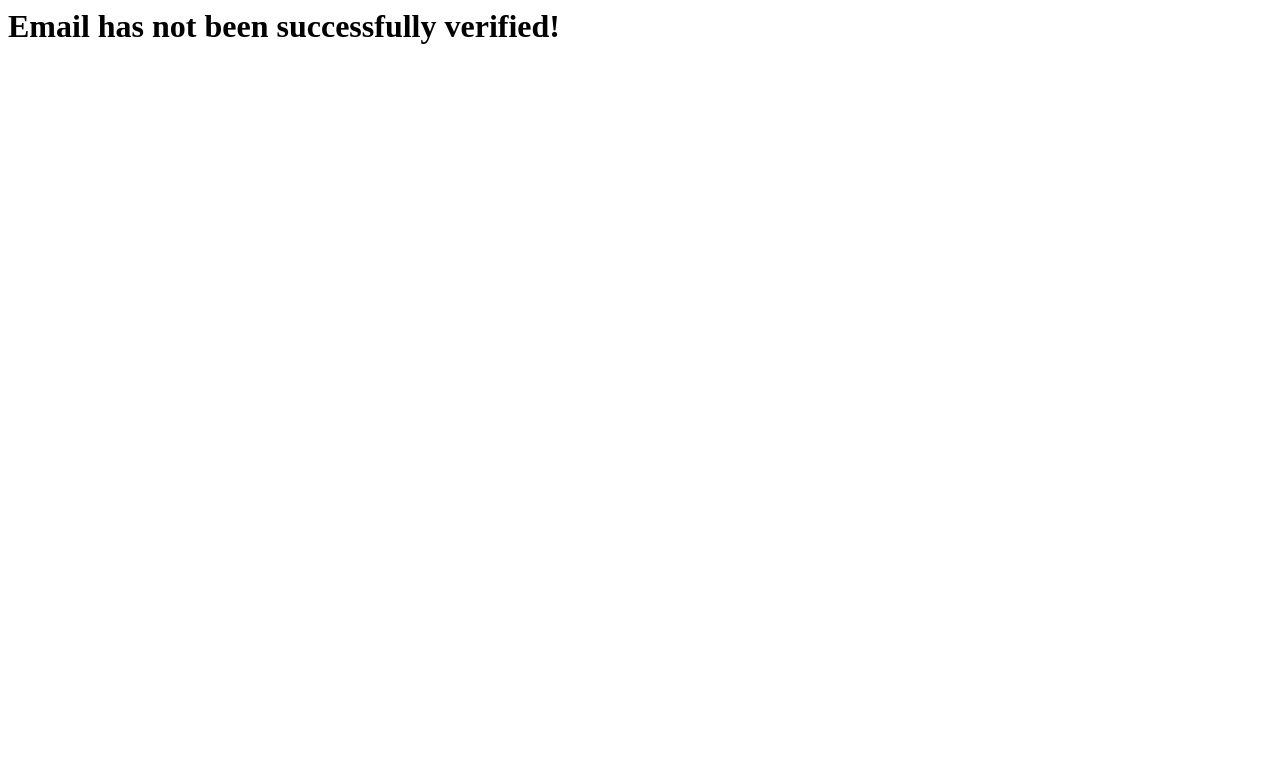
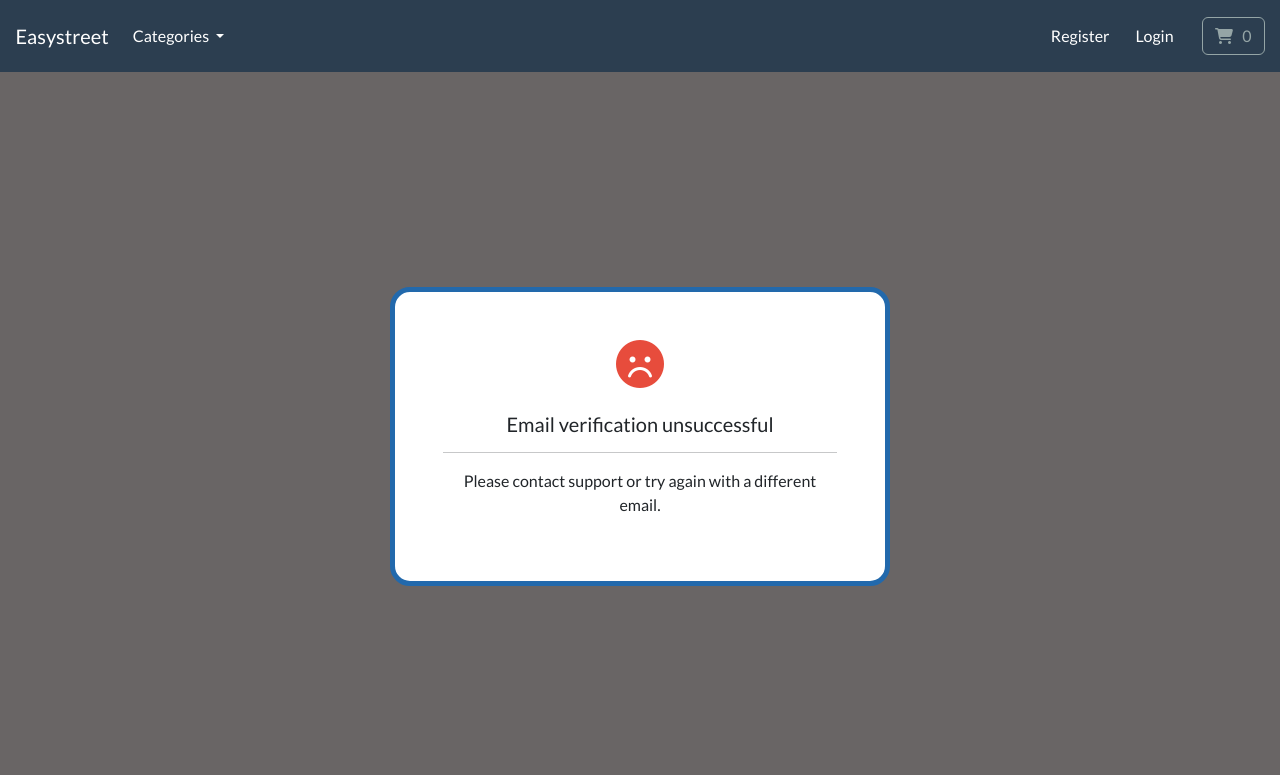
Before and after one commit to AlexanderMarriott/milestone4, a Django app: template milestone4/useraccount/templates/useraccount/registration/email-verification-failed.html in a window 1280 px wide. Shown: the top 775 px of the page. Run offline with Django 3.2, Linux system fonts and the light colour scheme; the template is opened without the code that fills it, so the values that code supplies are empty; some libraries are stand-ins or nearby versions.

Commit message:
feat: Enhance email verification failure template with improved layout and messaging

```diff
--- a/milestone4/useraccount/templates/useraccount/registration/email-verification-failed.html
+++ b/milestone4/useraccount/templates/useraccount/registration/email-verification-failed.html
@@ -1 +1,17 @@
-<h1>Email has not been successfully verified!</h1>
+{% include "shop/base.html" %} {% load static %} {% block content %}
+
+<body id="register-body">
+  <br />
+  <div class="flex-container">
+    <div
+      class="container bg-white shadow-md p-5 center-align verification-layout"
+    >
+      <i class="fa-solid fa-face-frown fa-3x text-danger"></i>
+      <br><br>
+      <h5>Email verification unsuccessful</h5>
+      <hr>
+      <p>Please contact support or try again with a different email.</p>
+    </div>
+  </div>
+</body>
+{% endblock %}
```
